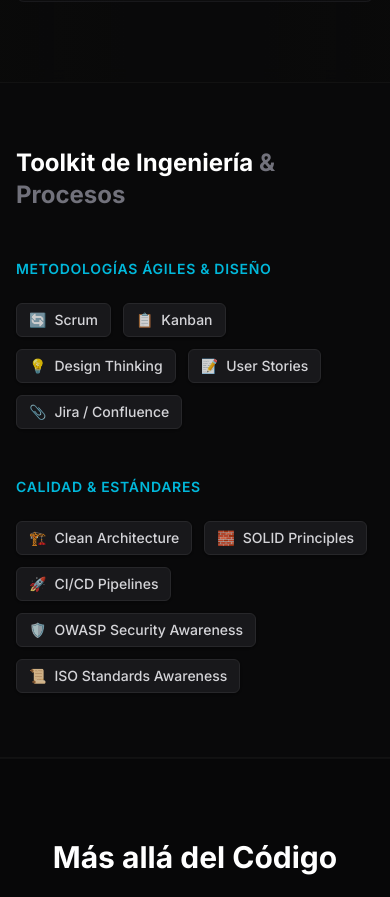
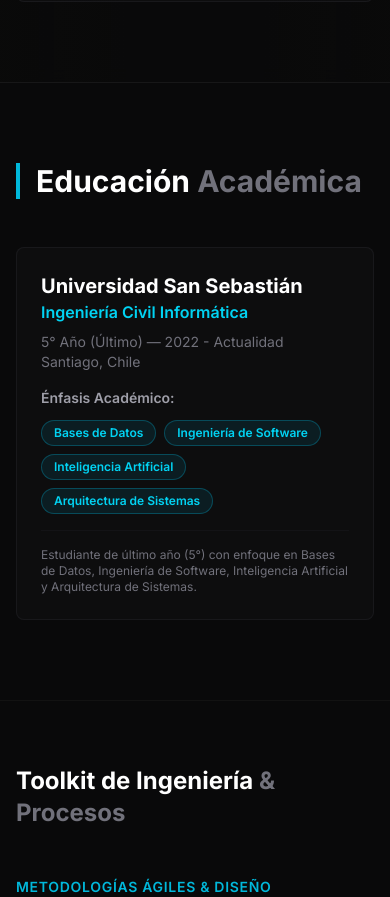
Before and after one commit to BartClo/portafolio-dev, a Next.js app: page / in a window 390 px wide. Shown: the part 6278-7175 px from the top of the page. Built offline with nearby package versions, Linux system fonts and the light colour scheme.

Commit message:
Add Education

```diff
--- a/app/page.tsx
+++ b/app/page.tsx
@@ -2,6 +2,7 @@
 import { Experience } from "@/components/Experience";
 import { Projects } from "@/components/Projects";
 import { Skills } from "@/components/Skills";
+import { Education } from "@/components/Education";
 import { About } from "@/components/About";
 import { Footer } from "@/components/Footer";
 import { EngineeringToolkit } from "@/components/EngineeringToolkit";
@@ -13,6 +14,7 @@
       <Experience />
       <Projects />
       <Skills />
+      <Education />
       <EngineeringToolkit />
       <About />
       <Footer />
--- /dev/null
+++ b/components/Education.tsx
@@ -0,0 +1,115 @@
+"use client";
+
+import { motion } from "framer-motion";
+import type { Variants } from "framer-motion";
+
+interface Education {
+    school: string;
+    degree: string;
+    year: string;
+    location: string;
+    emphasis: string[];
+}
+
+export const Education = () => {
+    const education: Education[] = [
+        {
+            school: "Universidad San Sebastián",
+            degree: "Ingeniería Civil Informática",
+            year: "5° Año (Último) — 2022 - Actualidad",
+            location: "Santiago, Chile",
+            emphasis: ["Bases de Datos", "Ingeniería de Software", "Inteligencia Artificial", "Arquitectura de Sistemas"]
+        }
+    ];
+
+    const containerVariants: Variants = {
+        hidden: { opacity: 0 },
+        visible: {
+            opacity: 1,
+            transition: {
+                staggerChildren: 0.2,
+                delayChildren: 0.1
+            }
+        }
+    };
+
+    const itemVariants: Variants = {
+        hidden: { opacity: 0, x: -30 },
+        visible: {
+            opacity: 1,
+            x: 0,
+            transition: { type: "spring" as const, stiffness: 100, damping: 15 }
+        }
+    };
+
+    return (
+        <section className="py-20 px-4 md:px-10 bg-neutral-950/80 backdrop-blur-sm border-t border-neutral-800/50">
+            <div className="max-w-5xl mx-auto">
+                <motion.h2
+                    initial={{ opacity: 0, x: -50 }}
+                    whileInView={{ opacity: 1, x: 0 }}
+                    viewport={{ once: true, margin: "-100px" }}
+                    transition={{ duration: 0.8, ease: "easeOut" }}
+                    className="text-3xl md:text-4xl font-bold text-white mb-12 border-l-4 border-cyan-500 pl-4"
+                >
+                    Educación <span className="text-zinc-500">Académica</span>
+                </motion.h2>
+
+                <motion.div
+                    variants={containerVariants}
+                    initial="hidden"
+                    whileInView="visible"
+                    viewport={{ once: true, margin: "-100px" }}
+                    className="space-y-8"
+                >
+                    {education.map((edu, index) => (
+                        <motion.div
+                            key={index}
+                            variants={itemVariants}
+                            className="group relative p-6 rounded-lg border border-zinc-800/50 bg-zinc-900/30 hover:bg-zinc-900/50 hover:border-cyan-500/30 transition-all duration-300"
+                        >
+                            {/* Top bar accent on hover */}
+                            <div className="absolute top-0 left-0 w-0 group-hover:w-full h-1 bg-gradient-to-r from-cyan-500 to-blue-500 rounded-t-lg transition-all duration-300" />
+
+                            {/* Header */}
+                            <div className="mb-4">
+                                <div className="flex flex-col md:flex-row md:items-center md:justify-between mb-2">
+                                    <div>
+                                        <h3 className="text-xl font-bold text-white">{edu.school}</h3>
+                                        <p className="text-cyan-400 font-semibold">{edu.degree}</p>
+                                    </div>
+                                    <div className="text-sm text-zinc-500 mt-2 md:mt-0">
+                                        <p>{edu.year}</p>
+                                        <p>{edu.location}</p>
+                                    </div>
+                                </div>
+                            </div>
+
+                            {/* Emphasis areas */}
+                            <div className="mb-4">
+                                <p className="text-sm text-zinc-400 font-semibold mb-3">Énfasis Académico:</p>
+                                <div className="flex flex-wrap gap-2">
+                                    {edu.emphasis.map((area, idx) => (
+                                        <span
+                                            key={idx}
+                                            className="px-3 py-1 text-xs font-semibold rounded-full bg-cyan-500/10 border border-cyan-500/30 text-cyan-400 group-hover:bg-cyan-500/20 group-hover:border-cyan-500/50 transition-all"
+                                        >
+                                            {area}
+                                        </span>
+                                    ))}
+                                </div>
+                            </div>
+
+                            {/* Metadata */}
+                            <div className="pt-4 border-t border-zinc-800/30">
+                                <p className="text-xs text-zinc-500">
+                                    Estudiante de último año (5°) con enfoque en Bases de Datos, Ingeniería de Software, Inteligencia Artificial y Arquitectura de Sistemas.
+                                </p>
+                            </div>
+                        </motion.div>
+                    ))}
+                </motion.div>
+            </div>
+        </section>
+    );
+};
```
